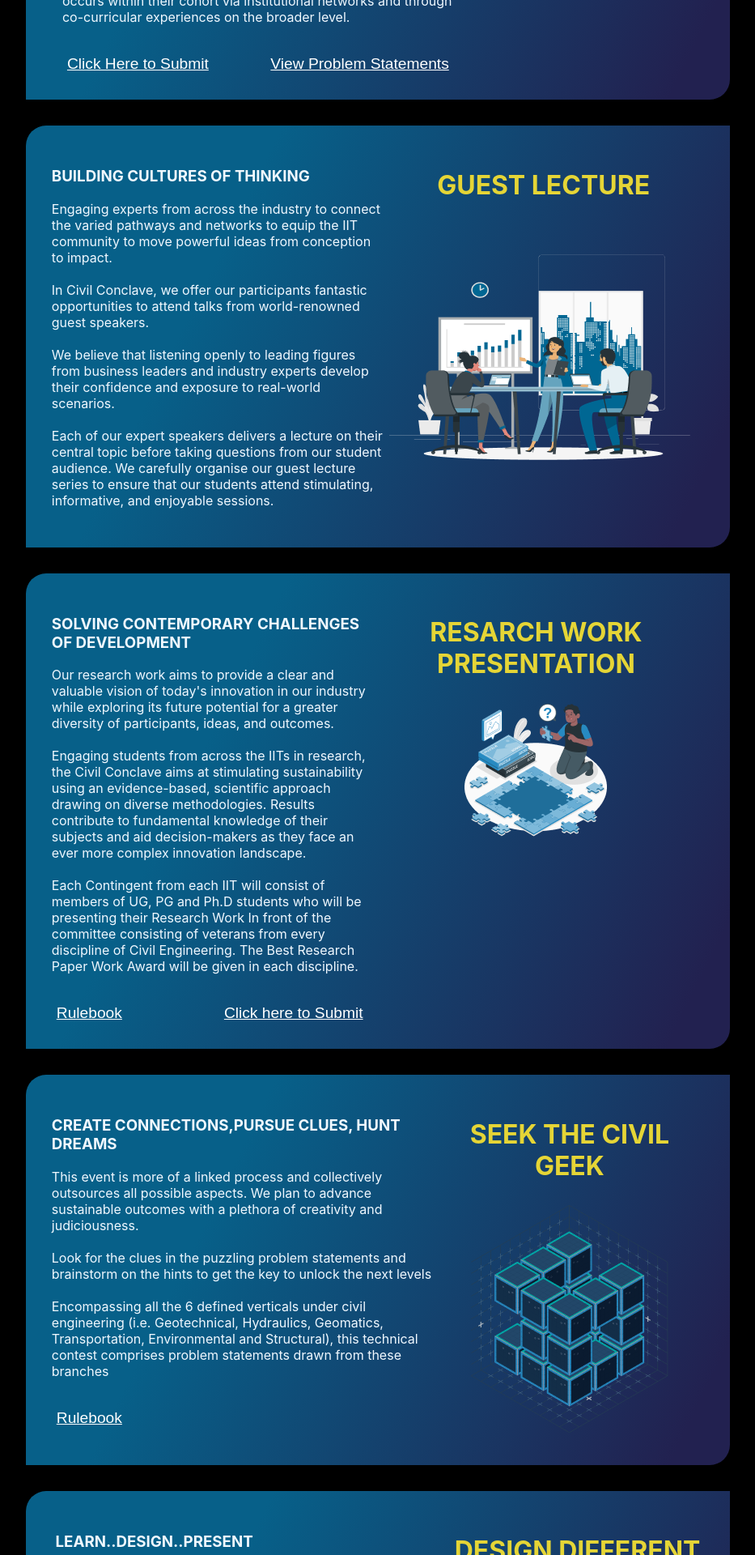
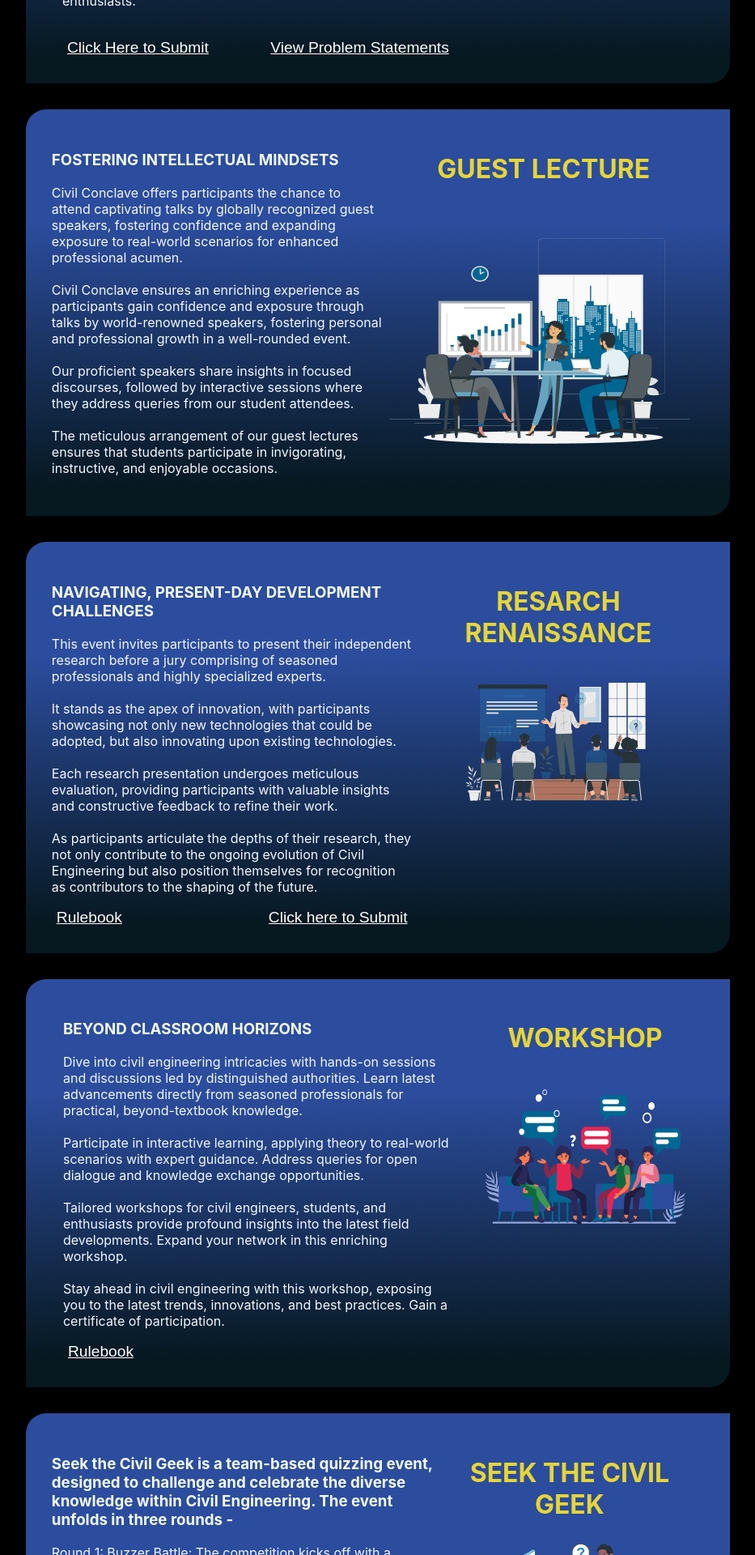
Before and after one commit to Civil-Conclave/civilconclave2k22, a React (Create React App) app: page /events in a window 1280 px wide. Shown: the part 880-2800 px from the top of the page at 81% size, without its empty margins (173-1106 px from the left). Built offline with nearby package versions, Linux system fonts and the light colour scheme.

Commit message:
changes made
changes in events and case study

```diff
--- a/src/components/CaseStudy/CaseStudy.css
+++ b/src/components/CaseStudy/CaseStudy.css
@@ -189,7 +189,7 @@
   /* line-height: 7.64vh; */
 }
 .eventDes {
-  color: #9dd4f6;
+  color: #e5edf3;
   font-size: 1.8rem;
   font-weight: 700;
   /* line-height: 4.15vh; */
@@ -218,8 +218,8 @@
   height: 3.04vh;
   background: linear-gradient(
     90deg,
-    #1f789f 25.19%,
-    rgba(31,120,159, 0.73) 67.54%,
+    #e5d536 25.19%,
+    rgba(229,213,54, 0.73) 67.54%,
     rgba(31, 120, 159, 0) 97.41%
   );
   border-radius: 0px;
@@ -230,8 +230,8 @@
   height: 3.04vh;
   background: linear-gradient(
     90deg,
-    #1f789f 25.19%,
-    rgba(31,120,159, 0.73) 67.54%,
+    #e5d536 25.19%,
+    rgba(229,213,54, 0.73) 67.54%,
     rgba(31, 120, 159, 0) 97.41%
   );
 
--- a/src/components/CaseStudy/CaseStudy.js
+++ b/src/components/CaseStudy/CaseStudy.js
@@ -6,7 +6,7 @@ import Structural from "../../assets/Structural.jpeg";
 import "./CaseStudy.css";
 
 
-import Ellipse from "../../assets/Ellipse.png";
+import Ellipse from "../../assets/Ellipse1.png";
 
 
 export default function CaseStudyleft() {
--- a/src/components/Events/EventsAll.css
+++ b/src/components/Events/EventsAll.css
@@ -24,7 +24,7 @@
   display: flex;
   flex-direction: row;
   width: 90%;
-  background-image: linear-gradient(116.24deg, #076089 28.12%, #222150 93.23%);
+  background-image: linear-gradient(180deg, #2c4c9d 28.12%, #061820 93.23%);
   border-radius: 25px 0px;
   color: aliceblue;
   padding: 2rem;
--- a/src/components/Events/EventsAll.jsx
+++ b/src/components/Events/EventsAll.jsx
@@ -62,6 +62,7 @@ const Events = (props) => {
   const myRef4 = useRef(null);
   const myRef5 = useRef(null);
   const myRef6 = useRef(null);
+  const myRef7 = useRef(null);
   const headerRef = useRef(null);
   const footerRef = useRef(null);
   const [currevent, setCurrevent] = useState("");
@@ -370,10 +371,43 @@ const Events = (props) => {
             </div>
             <div className="vertical-line"></div>
             <div className="rightImg">
-              <h1 ref={myRef1}>{data[5].imgtitle}</h1>
+              <h1 ref={myRef6}>{data[5].imgtitle}</h1>
               <img src={data[5].url} alt="" />
             </div>
           </div>
+
+
+          <div className="whole-eventscontainer">
+            <div className="eventHeadingNew">
+              <h3>{data[6].title}</h3>
+              <p>
+                {data[6].body1}
+                <br />
+                <br />
+                {data[6].body2}
+                <br />
+                <br />
+                {data[6].body3}
+                <br />
+                <br />
+                {data[6].body4}
+              </p>
+              <div className="caseStudyButtons">
+                <button className="submitButton" onClick={handleClickCaseS}>
+                  Click Here to Submit
+                </button>
+                <button className="submitButton" onClick={handleClick}>
+                  View Problem Statements
+                </button>
+              </div>
+            </div>
+            <div className="vertical-line"></div>
+            <div className="rightImg">
+              <h1 ref={myRef7}>{data[6].imgtitle}</h1>
+              <img src={data[6].url} alt="" />
+            </div>
+          </div>
+
         </div>
       </div>
       <div className="contentFooter" ref={footerRef}>
--- a/src/components/Events/HeaderEvents.js
+++ b/src/components/Events/HeaderEvents.js
@@ -50,6 +50,9 @@ function HeaderEvents(props) {
         <button className="footText" onClick={handleClick3}>
           Research work Presentation
         </button>
+        <button className="footText" onClick={handleClick3}>
+          Workshop
+        </button>
         <button className="footText" onClick={handleClick4}>
           Seek the Civil Geek
         </button>
--- a/src/components/Events/data.js
+++ b/src/components/Events/data.js
@@ -4,82 +4,100 @@ import img2 from "../../assets/eve3.png";
 import img3 from "../../assets/eve4.png";
 import img4 from "../../assets/eve5.png";
 import img5 from "../../assets/eve6.png";
+import img6 from "../../assets/5516 1.png";
 
 const data = [
   {
     url: img,
     title: "COMMUNITY ENGAGEMENT, COLLABORATIVE LEARNING",
     body1:
-      "The Case Study focuses on enhancing the help they need to build the skills necessary to develop and to launch innovative approaches to address the industry challenges.",
+      "This event invites participating teams to delve into Case Studies from prominent companies, each presenting a unique, multifaceted, and intricate challenge in Civil Engineering.",
     body2:
-      "Through this event, we aim to give Teams working collaboratively to understand the role of research and ideation in solving real-life scenarios.We focus on providing unique points of view and context for understanding global problems and developing solutions at scale while gaining real-world experience.",
+      "The mission is to dissect these challenges, propose ingenious solutions at the intersection of innovation and practicality, and present insights to the distinguished jury.",
     body3:
-      "However, we also recognise the significance of learning that occurs outside of the formal classroom setting — learning that occurs within their cohort via institutional networks and through co-curricular experiences on the broader level.",
+      "This event allows the participants to work with real-world scenarios from prestigious companies, elevate their understanding of the challenges faced in Civil Engineering companies, and network with and learn from highly experienced industry experts, proficient academics, and fellow enthusiasts.",
     body4: "",
     imgtitle: "CASE STUDY",
   },
 
   {
     url: img3,
-    title: "BUILDING CULTURES OF THINKING",
+    title: "FOSTERING INTELLECTUAL MINDSETS",
     body1:
-      "Engaging experts from across the industry to connect the varied pathways and networks to equip the IIT community to move powerful ideas from conception to impact.",
+      "Civil Conclave offers participants the chance to attend captivating talks by globally recognized guest speakers, fostering confidence and expanding exposure to real-world scenarios for enhanced professional acumen.",
     body2:
-      " In Civil Conclave, we offer our participants fantastic opportunities to attend talks from world-renowned guest speakers.",
+      " Civil Conclave ensures an enriching experience as participants gain confidence and exposure through talks by world-renowned speakers, fostering personal and professional growth in a well-rounded event.",
     body3:
-      "We believe that listening openly to leading figures from business leaders and industry experts develop their confidence and exposure to real-world scenarios.",
+      "Our proficient speakers share insights in focused discourses, followed by interactive sessions where they address queries from our student attendees.",
     body4:
-      "Each of our expert speakers delivers a lecture on their central topic before taking questions from our student audience. We carefully organise our guest lecture series to ensure that our students attend stimulating, informative, and enjoyable sessions.",
+      "The meticulous arrangement of our guest lectures ensures that students participate in invigorating, instructive, and enjoyable occasions.",
     imgtitle: "GUEST LECTURE",
   },
   {
+    url: img2,
+    title: "  NAVIGATING, PRESENT-DAY DEVELOPMENT CHALLENGES",
+    body1:
+      "This event invites participants to present their independent research before a jury comprising of seasoned professionals and highly specialized experts.",
+    body2:
+      " It stands as the apex of innovation, with participants showcasing not only new technologies that could be adopted, but also innovating upon existing technologies.",
+    body3:
+      "Each research presentation undergoes meticulous evaluation, providing participants with valuable insights and constructive feedback to refine their work.",
+    body4: "As participants articulate the depths of their research, they not only contribute to the ongoing evolution of Civil Engineering but also position themselves for recognition as contributors to the shaping of the future.",
+    imgtitle: "RESARCH RENAISSANCE",
+  },
+
+  {
+    url: img6,
+    title: "BEYOND CLASSROOM HORIZONS",
+    body1:
+      "Dive into civil engineering intricacies with hands-on sessions and discussions led by distinguished authorities. Learn latest advancements directly from seasoned professionals for practical, beyond-textbook knowledge.",
+    body2:
+      " Participate in interactive learning, applying theory to real-world scenarios with expert guidance. Address queries for open dialogue and knowledge exchange opportunities.",
+    body3:
+      "Tailored workshops for civil engineers, students, and enthusiasts provide profound insights into the latest field developments. Expand your network in this enriching workshop.",
+    body4:
+      "Stay ahead in civil engineering with this workshop, exposing you to the latest trends, innovations, and best practices. Gain a certificate of participation.",
+    imgtitle: "WORKSHOP",
+  },
+
+  {
     url: img4,
-    title: "  SOLVING CONTEMPORARY CHALLENGES OF DEVELOPMENT",
+    title:
+      "Seek the Civil Geek is a team-based quizzing event, designed to challenge and celebrate the diverse knowledge within Civil Engineering. The event unfolds in three rounds -",
     body1:
-      "Our research work aims to provide a clear and valuable vision of today's innovation in our industry while exploring its future potential for a greater diversity of participants, ideas, and outcomes.",
+      "Round 1: Buzzer Battle:   The competition kicks off with a Buzzer Round where the teams must be quick-witted and agile as they vie to be the first to press the buzzer and accurately answer questions spanning the breadth of Civil Engineering domains. ",
     body2:
-      " Engaging students from across the IITs in research, the Civil Conclave aims at stimulating sustainability using an evidence-based, scientific approach drawing on diverse methodologies. Results contribute to fundamental knowledge of their subjects and aid decision-makers as they face an ever more complex innovation landscape.",
+      "Round 2: Scattegory:  In this Round, teams have the opportunity to select a specific domain within Civil Engineering, and have questions accordingly.",
     body3:
-      "Each Contingent from each IIT will consist of members of UG, PG and Ph.D students who will be presenting their Research Work In front of the committee consisting of veterans from every discipline of Civil Engineering. The Best Research Paper Work Award will be given in each discipline.",
-    body4: "",
-    imgtitle: "RESARCH WORK PRESENTATION",
+      "Round 3: Final Showdown:   The journey culminates in the Final Showdown, where the top three teams from the previous rounds engage in a battle of intellect and innovation trying to crack the final question which is a complex puzzle, weaving together various concepts from different realms of Civil Engineering. ",
+    body4:
+      "We invite participants from all years to join us in this fun and exciting event. Let the quizzing adventure begin!",
+    imgtitle: "SEEK THE CIVIL GEEK",
   },
   {
     url: img5,
-    title: "CREATE CONNECTIONS,PURSUE CLUES, HUNT DREAMS",
-    body1:
-      "This event is more of a linked process and collectively outsources all possible aspects. We plan to advance sustainable outcomes with a plethora of creativity and judiciousness.",
-    body2:
-      "Look for the clues in the puzzling problem statements and brainstorm on the hints to get the key to unlock the next levels",
-    body3:
-      "Encompassing all the 6 defined verticals under civil engineering (i.e. Geotechnical, Hydraulics, Geomatics, Transportation, Environmental and Structural), this technical contest comprises problem statements drawn from these branches",
-    body4: "",
-    imgtitle: "SEEK THE CIVIL GEEK",
-  },
-  {
-    url: img2,
     title: "LEARN..DESIGN..PRESENT",
     body1:
-      "We have introduced a new event called “Design Different.” We will assess your out-of-the-box thinking for some everyday cases by presenting you with real-world design problems.",
+      "Explore unconventional thinking in Design Different, a challenge testing problem-solving skills with real-world design dilemmas. Break free from traditional thinking and unleash your design genius.",
     body2:
-      "We will pose our participants with a design problem statement on Day 1 of the Conclave,and give them 2 days to tickle their brains, think out of the box and come up with something unique. The participants will then present their design and solutions, based on which our panel will pass judgment.",
+      "By combining design tools with civil engineering expertise, Design Different will provide a unique opportunity for individuals to enhance their skills and gain valuable insights.",
     body3:
-      "Intending to merge design tools with civil engineering’s technical learning, we believe this event will be a unique opportunity for everyone.",
-    body4: "",
+      "Participants are equipped with the tools and techniques necessary to tackle real-world challenges and contribute meaningfully to the future of both design and civil engineering.",
+    body4:
+      "They will embark on a two-day design challenge, starting with a problem statement on Day 1. They'll have ample time to brainstorm creative solutions and present their ideas to our judges.",
     imgtitle: "DESIGN DIFFERENT",
   },
 
   {
-    url: img2,
     title: "BRAINSTORM, INNOVATE, SUSTAIN",
     body1:
-      "InnoVista provides a platform for aspiring leaders to bring startup ideas to life. Pitch your world-changing concept, as innovation thrives in the hands of determined individuals eager to reshape the future"
-      ,
-      body2:
+      "InnoVista provides a platform for aspiring leaders to bring startup ideas to life. Pitch your world-changing concept, as innovation thrives in the hands of determined individuals eager to reshape the future",
+    body2:
       "For civil geeks, it is essential to provide startups with a platform to showcase their ideas to the general public and discuss them among like-minded entrepreneurs.",
-      body3:
+    body3:
       "The Civil conclave’24 proudly presents the “InnoVista” specifically for civil entrepreneurs. Get your thinking hats, flash your ideas, and form Enterprises.",
-      body4: "A mixture of technology, vision, and business acumen bound together to give a new peak to civil.",
+    body4:
+      "A mixture of technology, vision, and business acumen bound together to give a new peak to civil.",
     imgtitle: "INNOVISTA",
   },
 ];
```
Also changed, not shown: src/assets/5516 1.png (added).
